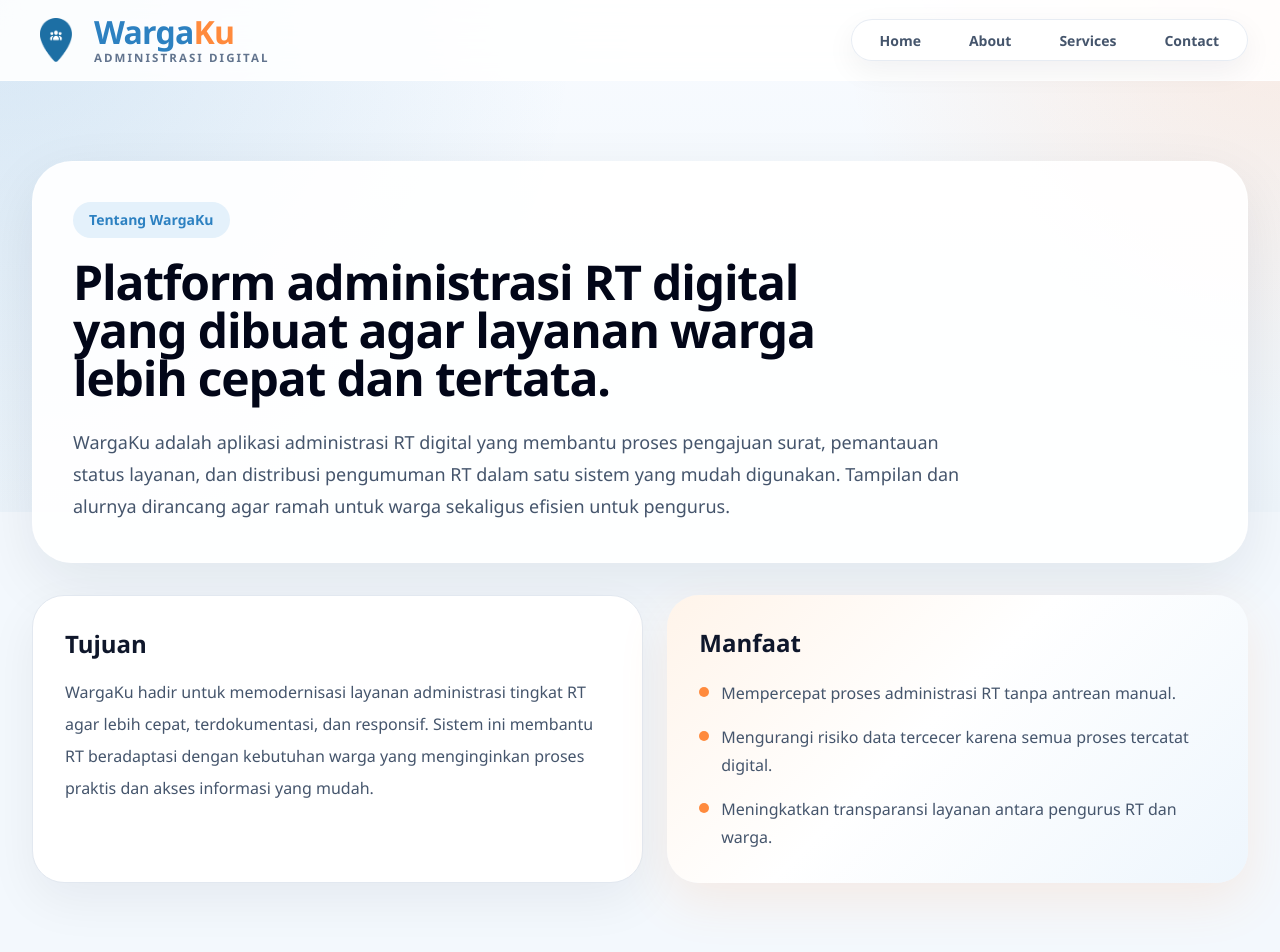
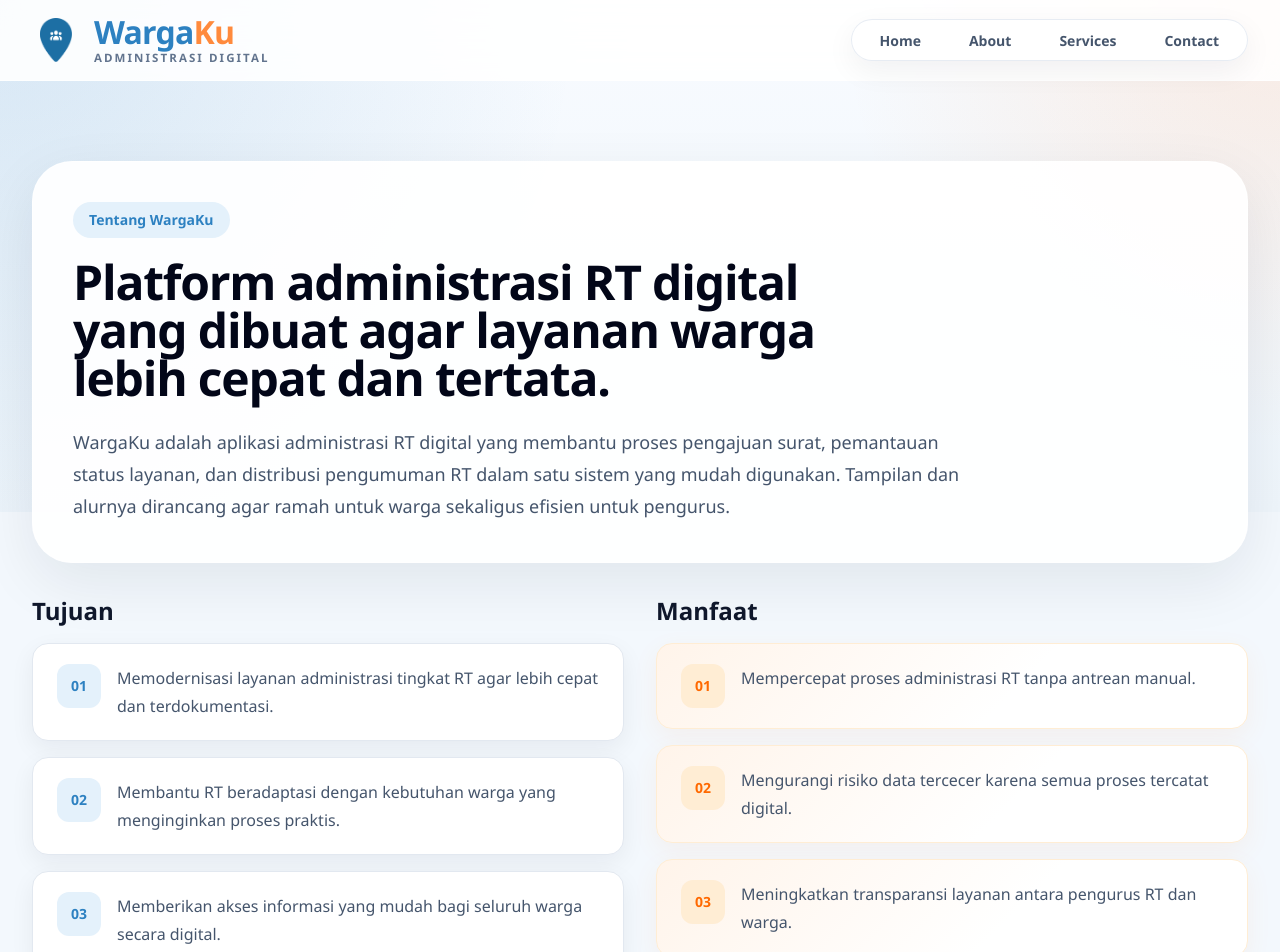
Before and after one commit to MuhamadNaufal67/tugas7-wargaku, a Next.js app: page /about in a window 1280 px wide. Shown: the top 952 px of the page. Built offline with nearby package versions, Linux system fonts and the light colour scheme.

Commit message:
update bagian aboutt

```diff
--- a/app/about/page.tsx
+++ b/app/about/page.tsx
@@ -1,3 +1,9 @@
+const tujuanItems = [
+  "Memodernisasi layanan administrasi tingkat RT agar lebih cepat dan terdokumentasi.",
+  "Membantu RT beradaptasi dengan kebutuhan warga yang menginginkan proses praktis.",
+  "Memberikan akses informasi yang mudah bagi seluruh warga secara digital.",
+];
+
 const benefitItems = [
   "Mempercepat proses administrasi RT tanpa antrean manual.",
   "Mengurangi risiko data tercecer karena semua proses tercatat digital.",
@@ -7,6 +13,8 @@ const benefitItems = [
 export default function AboutPage() {
   return (
     <div className="space-y-8">
+
+
       <section className="rounded-[2.5rem] border border-white/80 bg-white/92 p-8 shadow-[0_20px_60px_rgba(15,23,42,0.08)] lg:p-10">
         <span className="inline-flex rounded-full bg-[var(--color-primary-soft)] px-4 py-2 text-sm font-semibold text-[var(--color-primary)]">
           Tentang WargaKu
@@ -23,28 +31,45 @@ export default function AboutPage() {
         </p>
       </section>
 
-      <section className="grid gap-6 lg:grid-cols-[1fr_0.95fr]">
-        <article className="rounded-[2rem] border border-slate-200 bg-white p-8 shadow-[0_18px_50px_rgba(15,23,42,0.06)]">
-          <h2 className="text-2xl font-bold text-slate-900">Tujuan</h2>
-          <p className="mt-4 text-base leading-8 text-slate-600">
-            WargaKu hadir untuk memodernisasi layanan administrasi tingkat RT
-            agar lebih cepat, terdokumentasi, dan responsif. Sistem ini
-            membantu RT beradaptasi dengan kebutuhan warga yang menginginkan
-            proses praktis dan akses informasi yang mudah.
-          </p>
-        </article>
 
-        <article className="rounded-[2rem] bg-[linear-gradient(135deg,_#fff4ea_0%,_#ffffff_45%,_#eef6fd_100%)] p-8 shadow-[0_18px_50px_rgba(255,138,61,0.12)]">
-          <h2 className="text-2xl font-bold text-slate-900">Manfaat</h2>
-          <ul className="mt-5 space-y-4">
-            {benefitItems.map((item) => (
-              <li key={item} className="flex gap-3 text-base leading-7 text-slate-600">
-                <span className="mt-2 h-2.5 w-2.5 shrink-0 rounded-full bg-[var(--color-accent)]" />
-                <span>{item}</span>
-              </li>
-            ))}
-          </ul>
-        </article>
+      <section className="grid gap-8 lg:grid-cols-2">
+
+
+        <div className="space-y-4">
+          <h2 className="text-2xl font-bold text-slate-900 mb-4">Tujuan</h2>
+          {tujuanItems.map((item, index) => (
+            <article
+              key={index}
+              className="flex w-full items-start gap-4 rounded-2xl border border-slate-200 bg-white px-6 py-5 shadow-[0_8px_24px_rgba(15,23,42,0.06)]"
+            >
+              <span className="flex h-11 w-11 shrink-0 items-center justify-center rounded-xl bg-[var(--color-primary-soft)] text-sm font-bold text-[var(--color-primary)]">
+                {String(index + 1).padStart(2, "0")}
+              </span>
+              <div className="flex flex-col justify-center">
+                <p className="text-base leading-7 text-slate-600">{item}</p>
+              </div>
+            </article>
+          ))}
+        </div>
+
+
+        <div className="space-y-4">
+          <h2 className="text-2xl font-bold text-slate-900 mb-4">Manfaat</h2>
+          {benefitItems.map((item, index) => (
+            <article
+              key={index}
+              className="flex w-full items-start gap-4 rounded-2xl border border-orange-100 bg-[linear-gradient(135deg,_#fff4ea_0%,_#ffffff_60%)] px-6 py-5 shadow-[0_8px_24px_rgba(255,138,61,0.08)]"
+            >
+              <span className="flex h-11 w-11 shrink-0 items-center justify-center rounded-xl bg-orange-100 text-sm font-bold text-orange-500">
+                {String(index + 1).padStart(2, "0")}
+              </span>
+              <div className="flex flex-col justify-center">
+                <p className="text-base leading-7 text-slate-600">{item}</p>
+              </div>
+            </article>
+          ))}
+        </div>
+
       </section>
     </div>
   );
```
